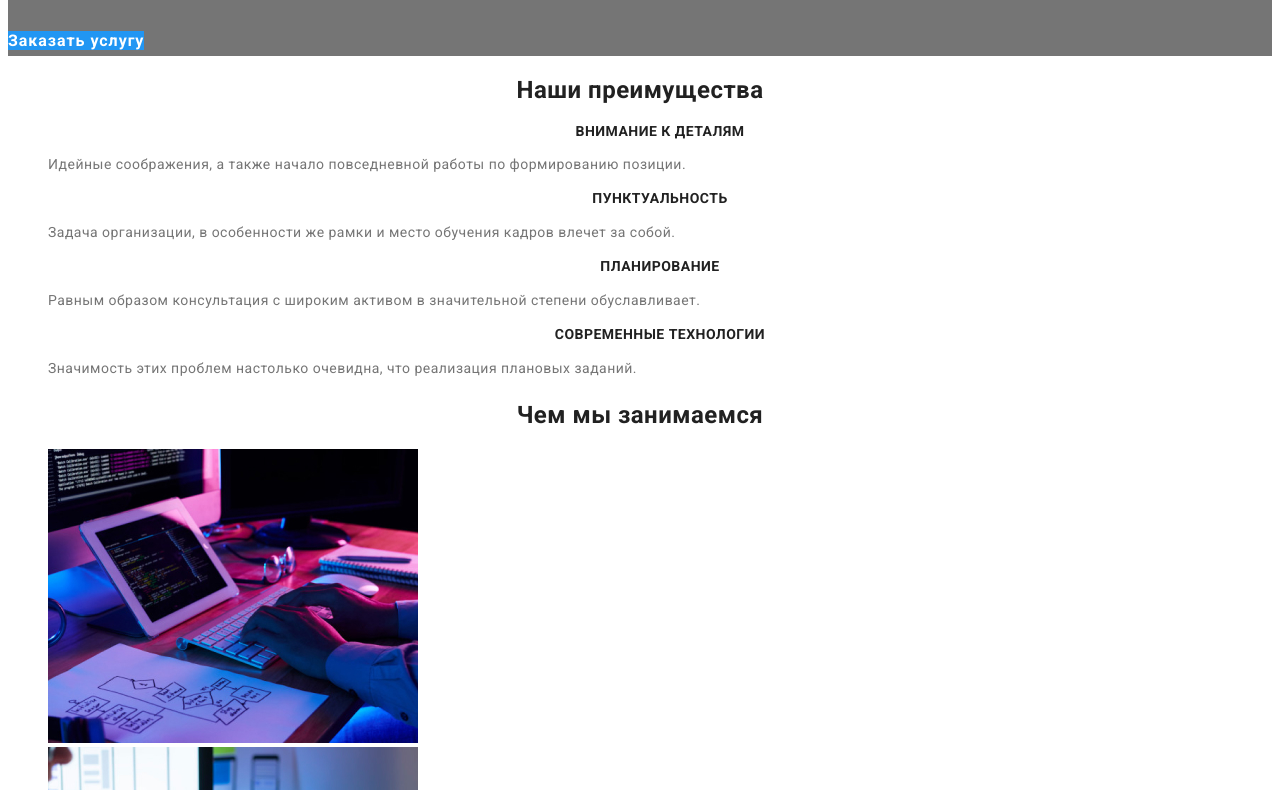
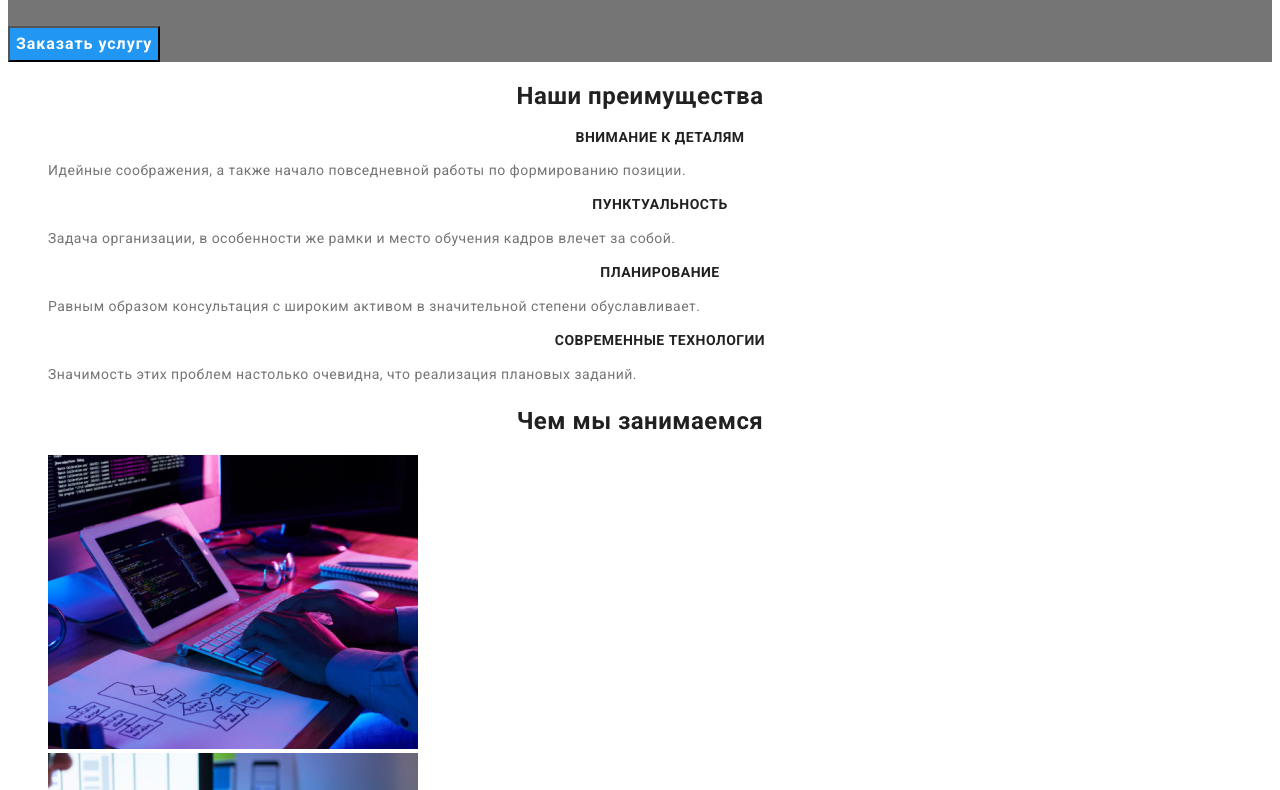
Before and after one commit to Gal4enock/goit-markup-hw-02, a plain HTML site: page index.html in a window 1280 px wide. Shown: the part 273-1063 px from the top of the page. Drawn offline with Linux system fonts and the light colour scheme.

Commit message:
изменяет ссылку на кнопку

```diff
--- a/index.html
+++ b/index.html
@@ -35,7 +35,7 @@
         <div>
             <section class="hero">
                 <h1 class="hero-title">Эффективные решения для вашего бизнеса</h1>
-                <a href="" class="button">Заказать услугу</a>
+                <button class="button" type="button">Заказать услугу</button>
             </section>
         </div>
         <!--Преимущества-->
```
